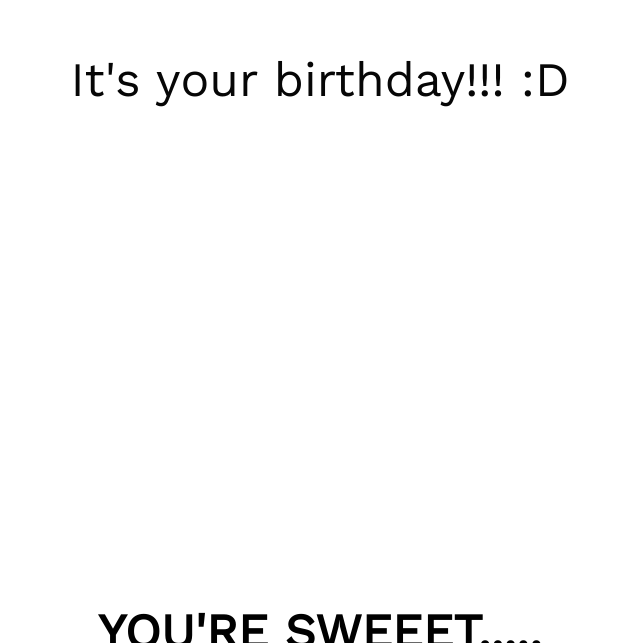
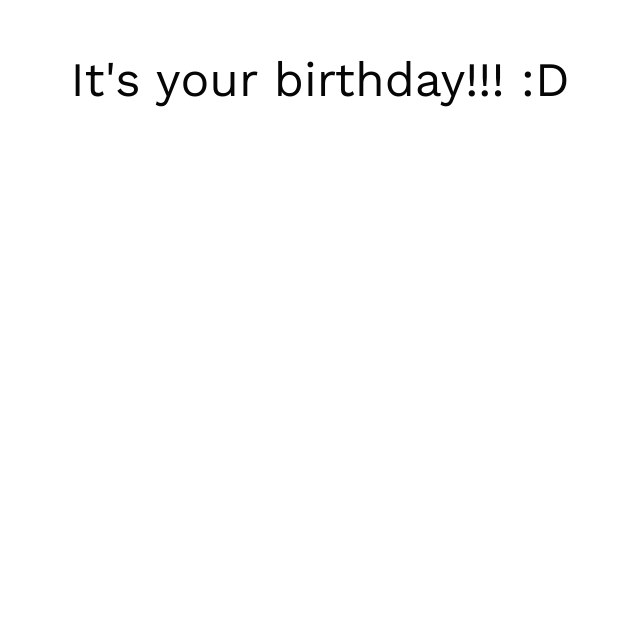
Before and after one commit to mytherayan/saru, a plain HTML site: page index.html in a window 1280 px wide. Shown: the part 157-800 px from the top of the page, without its empty margins (320-960 px from the left). Drawn offline with nearby package versions, Linux system fonts and the light colour scheme.

Commit message:
Update index.html

```diff
--- a/index.html
+++ b/index.html
@@ -53,7 +53,7 @@
 
       <div class="wish">
         <h3 class="wish-hbd" data-node-name="wishHeading">Happy Birthday!</h3>
-        <h4 class="wish-hbd">You're Sweeet.....</h4>
+
         <h5 data-node-name="wishText">May I'm always be with you! ;)</h5>
       </div>
     </div>
```
